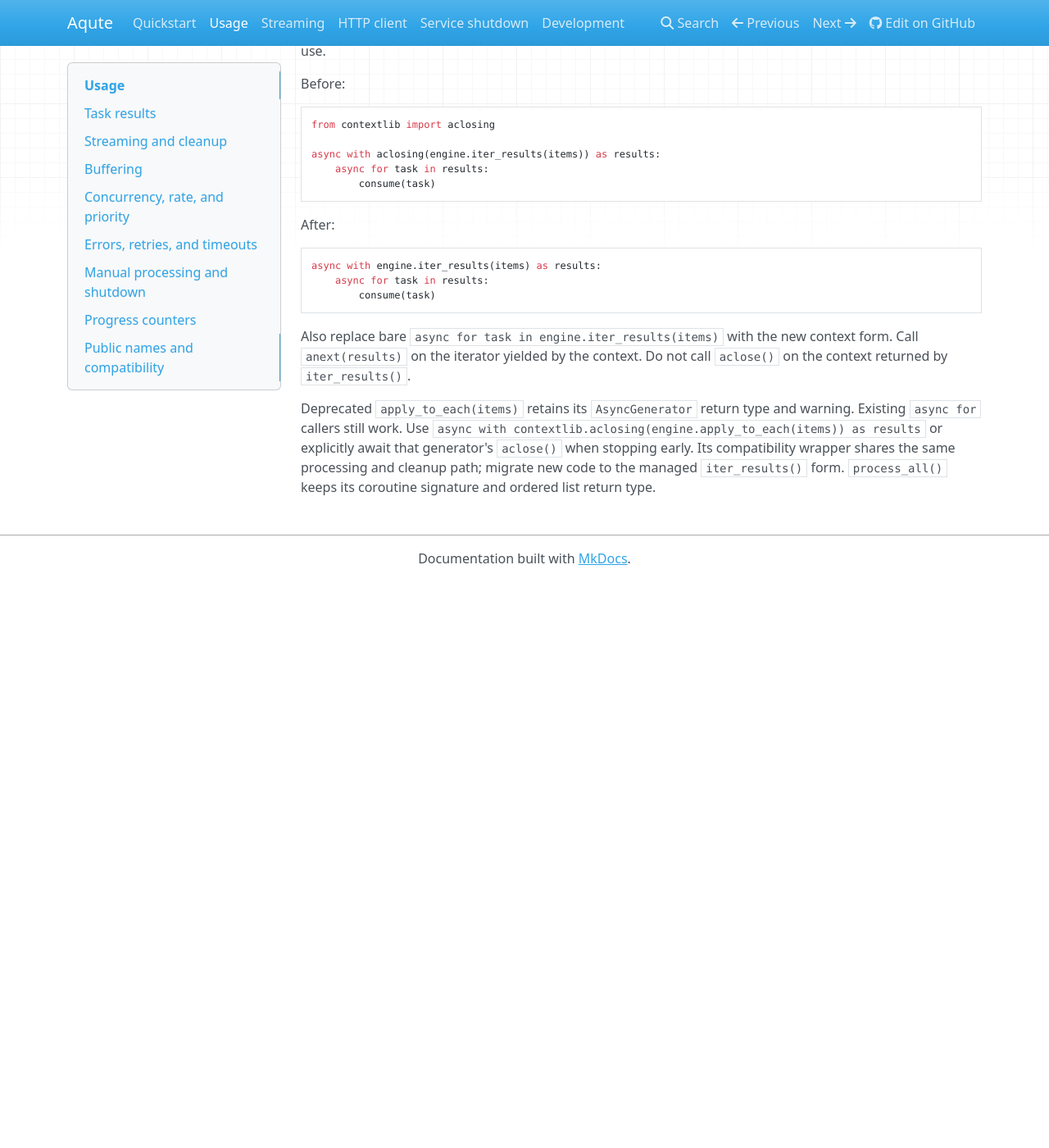
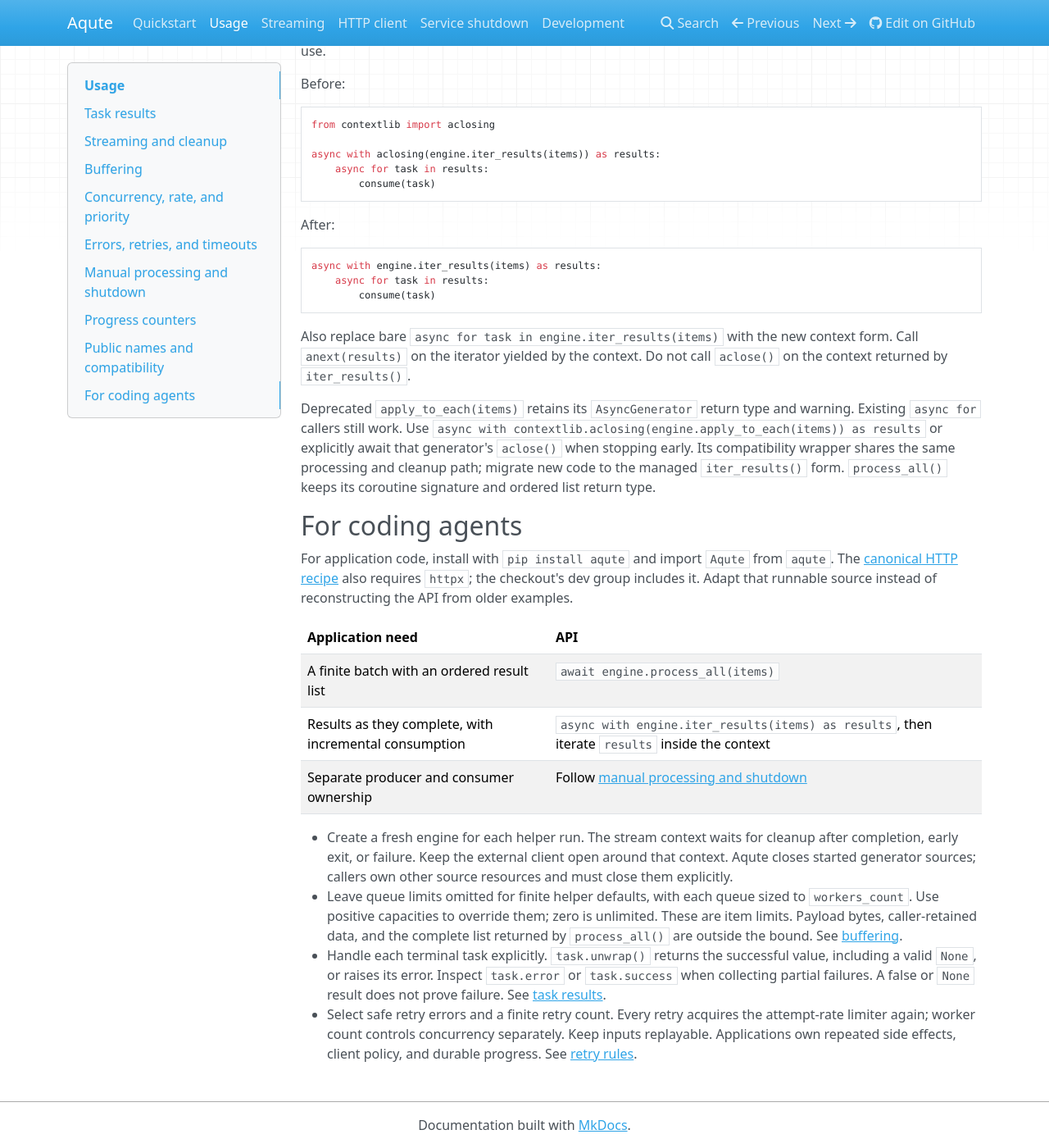
Before and after one commit to insomnes/aqute, an MkDocs documentation site: the page built from docs/usage.md, in a window 1280 px wide and 1400 px high, scrolled down 5387 px. Shown: the whole window at 82% size. Built offline with MkDocs 1.6.1, drawn with Linux system fonts in a browser that asks for light colours; nearby versions of some CDN libraries; before the commit the page ends 6096 px from its top, so only the background shows below that.

Commit message:
docs: make bounded HTTP processing the flagship example

```diff
--- a/docs/usage.md
+++ b/docs/usage.md
@@ -287,3 +287,33 @@ explicitly await that generator's `aclose()` when stopping early. Its compatibil
 wrapper shares the same processing and cleanup path; migrate new code to the
 managed `iter_results()` form. `process_all()` keeps its coroutine signature and
 ordered list return type.
+
+## For coding agents
+
+For application code, install with `pip install aqute` and import
+`Aqute` from `aqute`. The [canonical HTTP recipe](http_client.md#runnable-source)
+also requires `httpx`; the checkout's dev group includes it. Adapt that runnable
+source instead of reconstructing the API from older examples.
+
+| Application need | API |
+| --- | --- |
+| A finite batch with an ordered result list | `await engine.process_all(items)` |
+| Results as they complete, with incremental consumption | `async with engine.iter_results(items) as results`, then iterate `results` inside the context |
+| Separate producer and consumer ownership | Follow [manual processing and shutdown](#manual-processing-and-shutdown) |
+
+- Create a fresh engine for each helper run. The stream context waits for cleanup
+  after completion, early exit, or failure. Keep the external client open around
+  that context. Aqute closes started generator sources; callers own other source
+  resources and must close them explicitly.
+- Leave queue limits omitted for finite helper defaults, with each queue sized to
+  `workers_count`. Use positive capacities to override them; zero is unlimited.
+  These are item limits. Payload bytes, caller-retained data, and the complete
+  list returned by `process_all()` are outside the bound. See [buffering](#buffering).
+- Handle each terminal task explicitly. `task.unwrap()` returns the successful
+  value, including a valid `None`, or raises its error. Inspect `task.error` or
+  `task.success` when collecting partial failures. A false or `None` result does
+  not prove failure. See [task results](#task-results).
+- Select safe retry errors and a finite retry count. Every retry acquires the
+  attempt-rate limiter again; worker count controls concurrency separately.
+  Keep inputs replayable. Applications own repeated side effects, client policy,
+  and durable progress. See [retry rules](#errors-retries-and-timeouts).
```
Also changed, not shown: README.md (+20 -1 lines), docs/http_client.md (+63 -7 lines), docs/index.md (+21 -2 lines), 2 other files.
